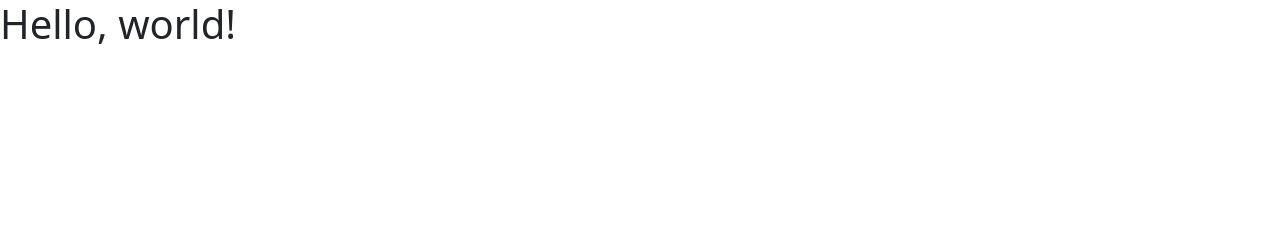
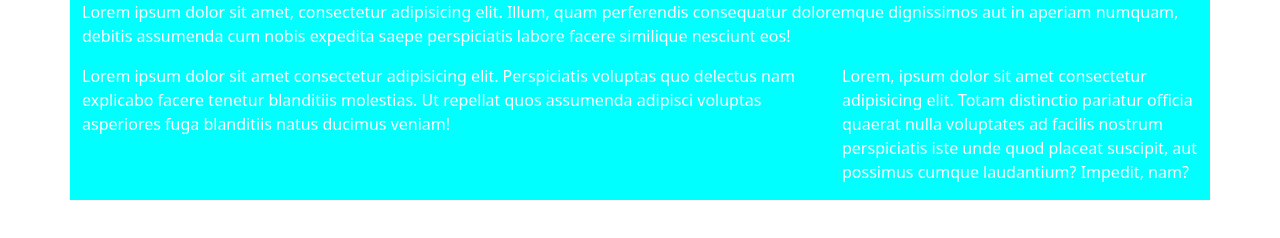
Before and after one commit to valeriagonemontoya/bootstrap-boilerplate1, a plain HTML site: page index.html in a window 1280 px wide. Drawn offline with nearby package versions, Linux system fonts and the light colour scheme.

Commit message:
changed readme

```diff
--- a/css/styles.css
+++ b/css/styles.css
@@ -0,0 +1,4 @@
+div {
+  background-color: aqua;
+  color: white;
+}
--- a/index.html
+++ b/index.html
@@ -14,7 +14,19 @@
     <title>Hello, world!</title>
   </head>
   <body>
-    <h1>Hello, world!</h1>
+    <div class="container">
+        <div class="row">
+          <div class="col-sm-12 col-md-12">
+            <p>Lorem ipsum dolor sit amet, consectetur adipisicing elit. Illum, quam perferendis consequatur doloremque dignissimos aut in aperiam numquam, debitis assumenda cum nobis expedita saepe perspiciatis labore facere similique nesciunt eos!</p>
+          </div>
+          <div class="col-sm-12 col-md-8">
+            <p>Lorem ipsum dolor sit amet consectetur adipisicing elit. Perspiciatis voluptas quo delectus nam explicabo facere tenetur blanditiis molestias. Ut repellat quos assumenda adipisci voluptas asperiores fuga blanditiis natus ducimus veniam!</p>
+          </div>
+          <div class="col-sm-12 col-md-4">
+            <p>Lorem, ipsum dolor sit amet consectetur adipisicing elit. Totam distinctio pariatur officia quaerat nulla voluptates ad facilis nostrum perspiciatis iste unde quod placeat suscipit, aut possimus cumque laudantium? Impedit, nam?</p>
+          </div>
+        </div>
+      </div>
 
     <!-- Optional JavaScript; choose one of the two! -->
 
```
Also changed, not shown: 1 other file.
